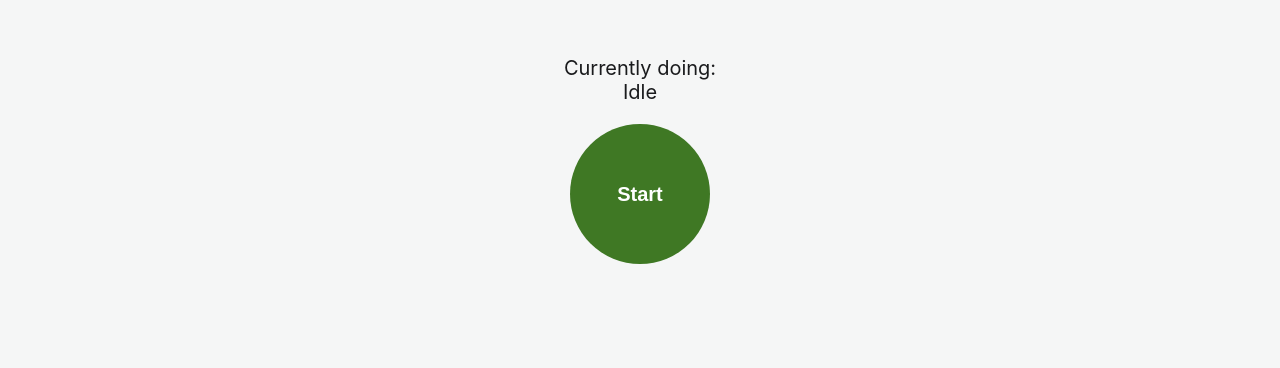
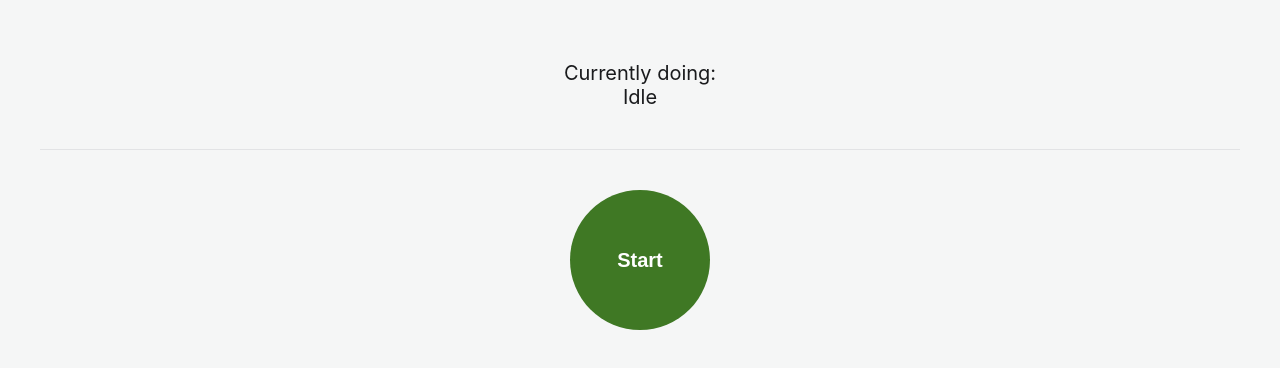
Before and after one commit to glevanov/exercise, a Preact app: page / in a window 1280 px wide. Shown: the part 250-618 px from the top of the page. Built offline with nearby package versions, Linux system fonts and the light colour scheme.

Commit message:
assemble MVP

```diff
--- a/package.json
+++ b/package.json
@@ -13,8 +13,7 @@
     "lint:prettier-check": "prettier --check src",
     "lint:oxlint": "oxlint src --deny-warnings",
     "lint:tsc": "tsc --noEmit",
-    "lint:setup-hooks": "simple-git-hooks",
-    "postinstall": "pnpm exec simple-git-hooks"
+    "lint:setup-hooks": "simple-git-hooks"
   },
   "simple-git-hooks": {
     "pre-commit": "pnpm exec lint-staged && pnpm run lint:tsc"
--- a/src/app.module.css
+++ b/src/app.module.css
@@ -6,11 +6,27 @@
 }
 
 .content {
+  display: grid;
+  grid-template-rows: 50% 50%;
+  box-sizing: border-box;
+  padding: 2em;
+  height: 100%;
+  width: 100%;
+}
+
+.top {
   display: flex;
   flex-direction: column;
-  justify-content: center;
-  align-items: center;
-  padding: 2rem;
+  justify-content: end;
+  height: 100%;
+  box-sizing: border-box;
+  padding-bottom: 2em;
 
-  text-align: center;
+  border-bottom: 1px solid var(--border-light);
 }
+
+.button {
+  place-self: center;
+  align-self: start;
+  margin-top: 2em;
+}
--- a/src/app.tsx
+++ b/src/app.tsx
@@ -1,6 +1,7 @@
 import { useState, useEffect } from "preact/hooks";
+
 import styles from "./app.module.css";
-import { testRoutine } from "./routines/test-routine";
+import { coreRoutine } from "./routines/core-routine";
 import { RoutineMachine } from "./routine-machine";
 import { Status } from "./components/status";
 import { StartButton } from "./components/start-button";
@@ -9,11 +10,11 @@ export type RunState = "idle" | "running" | "done";
 
 const playStep = () => {
   const audio = new Audio("step.mp3");
-  audio.play();
+  void audio.play();
 };
 const playDone = () => {
   const audio = new Audio("done.mp3");
-  audio.play();
+  void audio.play();
 };
 
 export const App = () => {
@@ -27,7 +28,7 @@ export const App = () => {
       setRoutine(null);
     } else {
       const newRoutine = new RoutineMachine({
-        routine: testRoutine,
+        routine: coreRoutine,
         updateState,
         updateText,
         playStep,
@@ -45,10 +46,16 @@ export const App = () => {
   }, []);
 
   return (
-    <main class={styles.screen}>
-      <section class={styles.content}>
-        <Status text={text} />
-        <StartButton handleClick={handleClick} state={state} />
+    <main className={styles.screen}>
+      <section className={styles.content}>
+        <div className={styles.top}>
+          <Status text={text} />
+        </div>
+        <StartButton
+          className={styles.button}
+          handleClick={handleClick}
+          state={state}
+        />
       </section>
     </main>
   );
--- a/src/components/start-button.module.css
+++ b/src/components/start-button.module.css
@@ -2,6 +2,7 @@
   border-radius: 50%;
   height: 7em;
   width: 7em;
+  padding: 0;
 
   border: none;
 
--- a/src/components/start-button.tsx
+++ b/src/components/start-button.tsx
@@ -1,19 +1,28 @@
+import { JSX } from "preact";
 import cn from "classnames";
 
 import { RunState } from "../app";
 import styles from "./start-button.module.css";
 
-interface StartButtonProps {
+interface StartButtonProps extends JSX.HTMLAttributes<HTMLButtonElement> {
   handleClick: () => void;
   state: RunState;
 }
 
-export const StartButton = ({ handleClick, state }: StartButtonProps) => {
+export const StartButton = ({
+  handleClick,
+  state,
+  className,
+}: StartButtonProps) => {
   const shouldStop = state === "running";
 
   return (
     <button
-      class={cn(styles.button, shouldStop ? styles.stop : styles.start)}
+      className={cn(
+        className,
+        styles.button,
+        shouldStop ? styles.stop : styles.start,
+      )}
       onClick={handleClick}
     >
       {shouldStop ? "Stop" : "Start"}
--- /dev/null
+++ b/src/components/status.module.css
@@ -0,0 +1,4 @@
+.status {
+  margin: 0;
+  text-align: center;
+}
--- a/src/components/status.tsx
+++ b/src/components/status.tsx
@@ -1,10 +1,15 @@
-interface StatusProps {
+import { JSX } from "preact";
+import cn from "classnames";
+
+import styles from "./status.module.css";
+
+interface StatusProps extends JSX.HTMLAttributes<HTMLParagraphElement> {
   text: string;
 }
 
-export const Status = ({ text }: StatusProps) => {
+export const Status = ({ text, className }: StatusProps) => {
   return (
-    <p>
+    <p className={cn(className, styles.status)}>
       Currently doing:
       <br />
       {text}
--- a/src/index.tsx
+++ b/src/index.tsx
@@ -1,5 +1,6 @@
 /* @refresh reload */
 import { render } from "preact";
+
 import "./index.css";
 import { App } from "./app";
 
```
